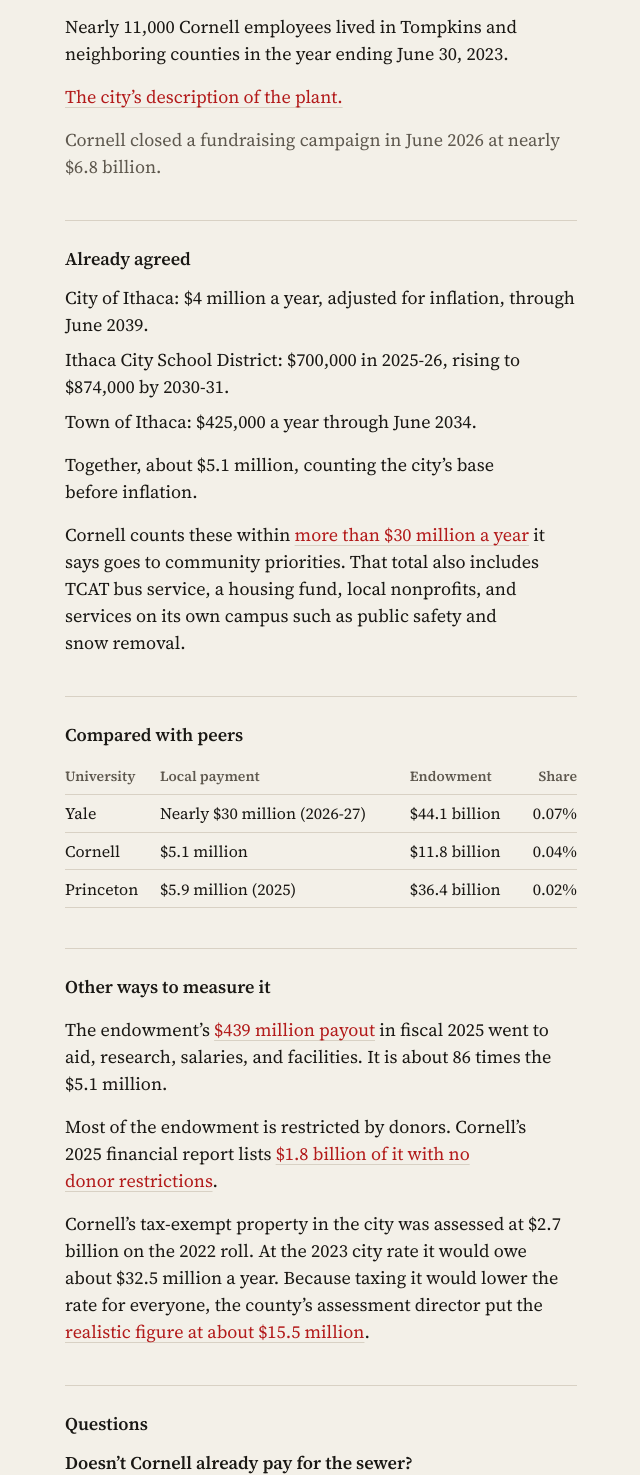
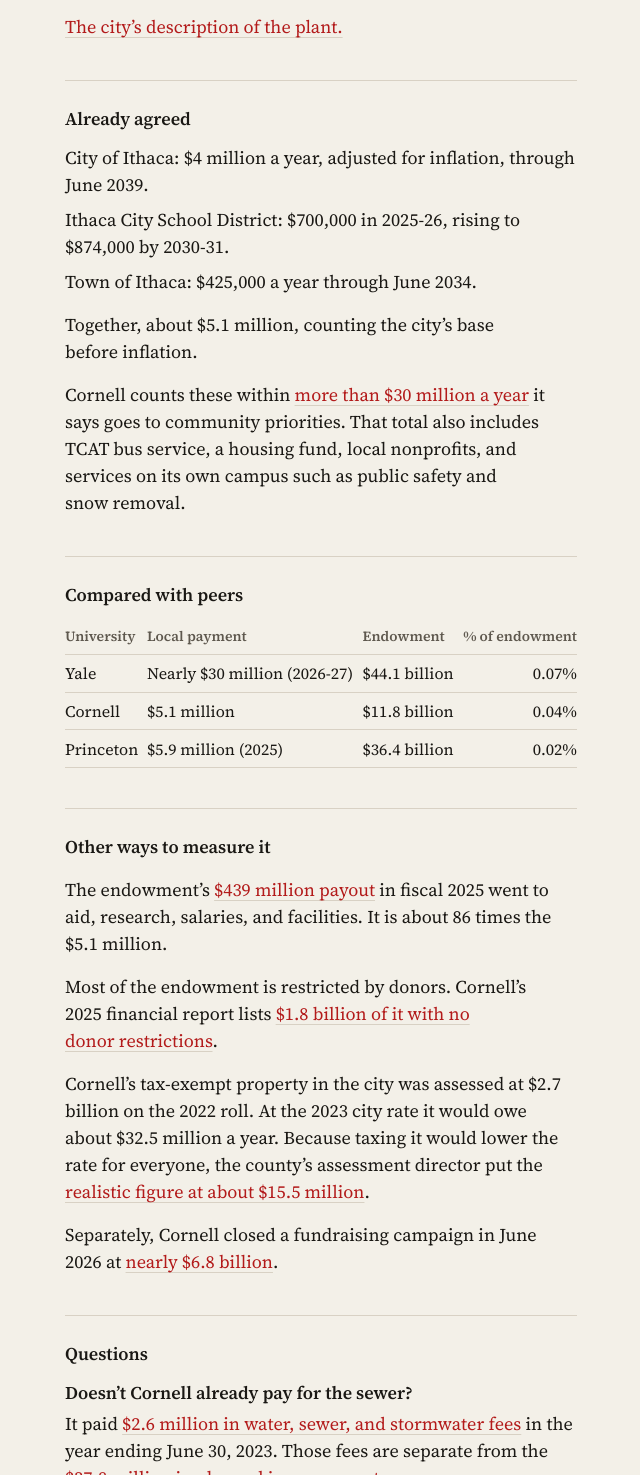
Before and after one commit to IthacaShare/IthacaShare.org, a website: page public/index.html in a window 1280 px wide. Shown: the part 1280-2755 px from the top of the page, without its empty margins (319-959 px from the left). Drawn offline with Linux system fonts and the light colour scheme.

Commit message:
Clarify table header; move campaign figure, drop employee count

```diff
--- a/public/index.html
+++ b/public/index.html
@@ -76,13 +76,8 @@
           the budget vote for November 4.
         </p>
         <p>
-          Nearly 11,000 Cornell employees lived in Tompkins and neighboring counties in the year
-          ending June 30, 2023.
-        </p>
-        <p>
           <a class="link" href="https://www.cityofithaca.org/675/IAWWTF-Treatment-Process">The city’s description of the plant.</a>
         </p>
-        <p class="muted">Cornell closed a fundraising campaign in June 2026 at nearly $6.8 billion.</p>
       </section>
 
       <section>
@@ -105,7 +100,7 @@
         <h2>Compared with peers</h2>
         <table>
           <thead>
-            <tr><th>University</th><th>Local payment</th><th>Endowment</th><th>Share</th></tr>
+            <tr><th>University</th><th>Local payment</th><th>Endowment</th><th>% of endowment</th></tr>
           </thead>
           <tbody>
             <tr><td>Yale</td><td>Nearly $30 million (2026-27)</td><td>$44.1 billion</td><td>0.07%</td></tr>
@@ -132,6 +127,10 @@
           the 2023 city rate it would owe about $32.5 million a year. Because taxing it would lower the
           rate for everyone, the county’s assessment director put the
           <a class="link" href="https://theithacan.org/50275/news/50275/" target="_blank" rel="noreferrer">realistic figure at about $15.5 million</a>.
+        </p>
+        <p>
+          Separately, Cornell closed a fundraising campaign in June 2026 at
+          <a class="link" href="https://news.cornell.edu/stories/2026/08/campaign-closes-record-support-students-and-research" target="_blank" rel="noreferrer">nearly $6.8 billion</a>.
         </p>
       </section>
 
@@ -232,7 +231,7 @@
             <a class="link" href="https://www.fingerlakes1.com/2026/10/12/ithaca-approves-elected-official-raises-cornell-permit-moratorium-and-infrastructure-funding/" target="_blank" rel="noreferrer">Finger Lakes 1, October 12, 2026</a> · <a class="archived" href="https://web.archive.org/web/20261017011450/https://www.fingerlakes1.com/2026/10/12/ithaca-approves-elected-official-raises-cornell-permit-moratorium-and-infrastructure-funding/" target="_blank" rel="noreferrer">archived</a>
           </li>
           <li>
-            <p>Nearly 11,000 employees in Tompkins and neighboring counties, and $2.6 million in water, sewer, and stormwater fees, fiscal year ending June 30, 2023</p>
+            <p>$2.6 million in water, sewer, and stormwater fees, fiscal year ending June 30, 2023</p>
             <a class="link" href="https://news.cornell.edu/stories/2024/04/snapshot-highlights-universitys-role-local-economy" target="_blank" rel="noreferrer">Cornell Chronicle, April 3, 2024</a> · <a class="archived" href="https://web.archive.org/web/20261017010507/https://news.cornell.edu/stories/2024/04/snapshot-highlights-universitys-role-local-economy" target="_blank" rel="noreferrer">archived</a>
           </li>
           <li>
```
